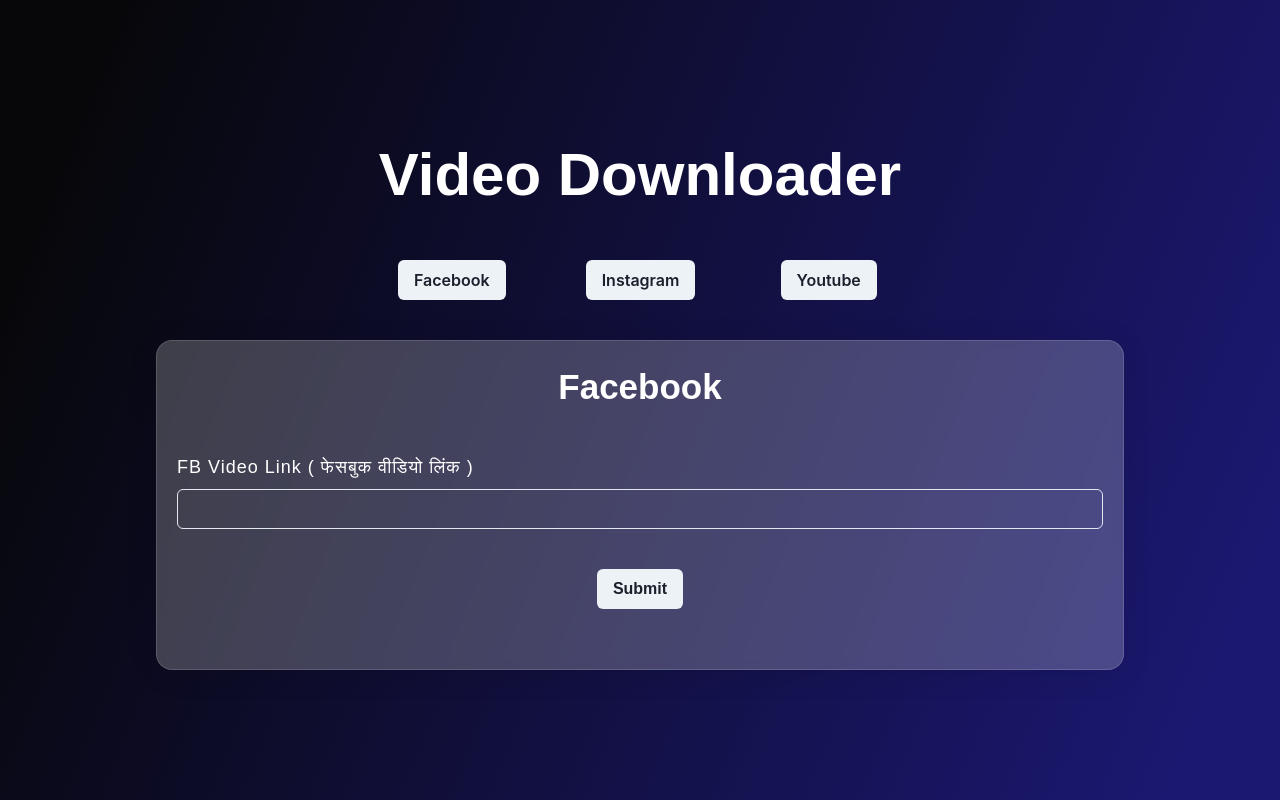
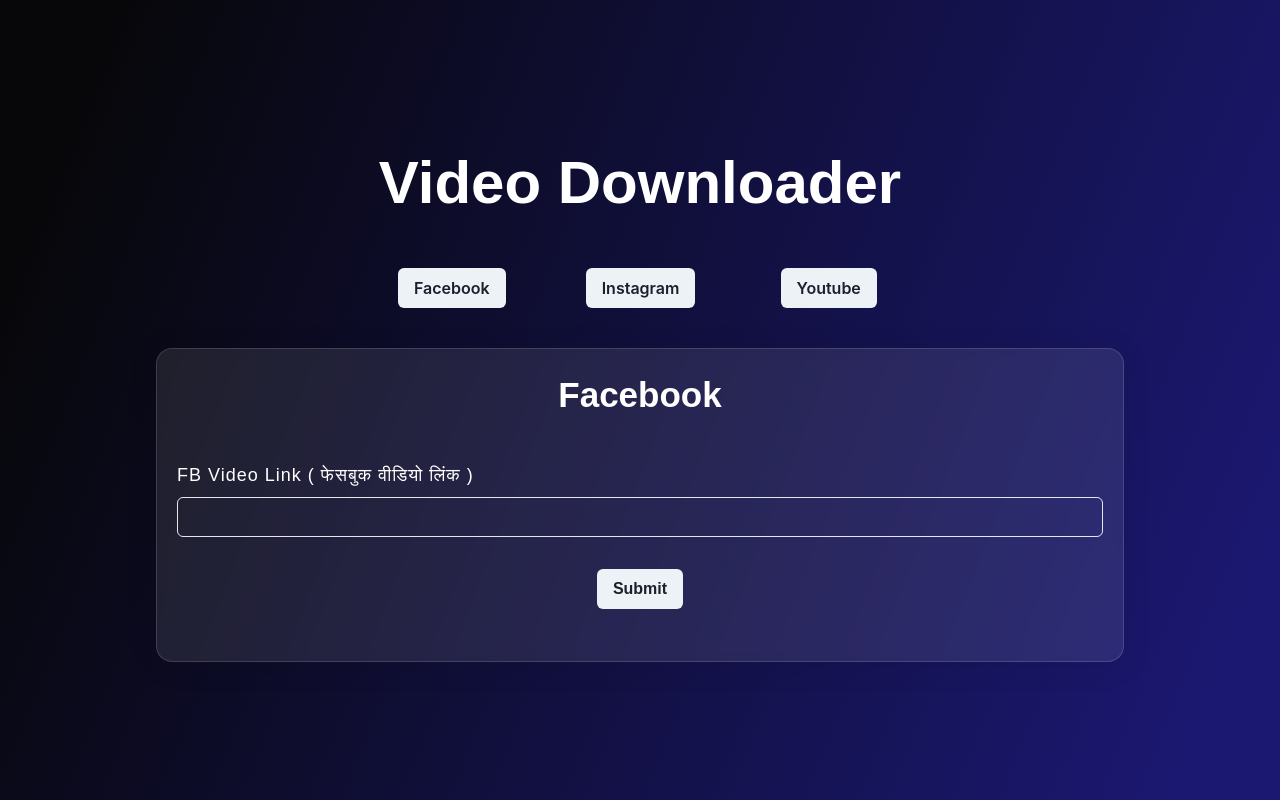
Before and after one commit to Sammy970/video-downloader, a React (Create React App) app: page /fb in a window 1280 px wide. Built offline with nearby package versions, Linux system fonts and the light colour scheme; a web font is replaced by a local one.

Commit message:
Change little UI

```diff
--- a/src/pages/Facebook.js
+++ b/src/pages/Facebook.js
@@ -46,29 +46,33 @@
     <Card
       mt={10}
       backdropBlur={20}
-      background={"rgba(255, 255, 255, 0.22)"}
+      background={"rgba(255, 255, 255, 0.09)"}
       borderRadius={"16px"}
       boxShadow={"0 4px 30px rgba(0, 0, 0, 0.1)"}
       backdropFilter={"blur(5px)"}
       border={"1px solid rgba(255, 255, 255, 0.14)"}
     >
-      <CardBody fontFamily={"'Hind', sans-serif"} color={"white"}>
+      <CardBody p={5} fontFamily={"'Hind', sans-serif"} color={"white"}>
         <Text
           mb={10}
           fontFamily={"'Khand', sans-serif"}
           fontWeight={600}
-          fontSize={{ base: 20, md: 35 }}
+          fontSize={{ base: 25, md: 35 }}
         >
           Facebook
         </Text>
         {/* <Text mb={10}>https://fb.watch/m_jEGodCb7</Text> */}
-        <FormControl mb={10}>
-          <FormLabel fontSize={18} fontWeight={400} letterSpacing={1}>
+        <FormControl mb={8}>
+          <FormLabel
+            fontSize={{ base: 16, md: 18 }}
+            fontWeight={400}
+            letterSpacing={1}
+          >
             FB Video Link ( फेसबुक वीडियो लिंक )
           </FormLabel>
           <Input
             type="text"
-            mb={10}
+            mb={8}
             value={fbVideoLink}
             onChange={(e) => setFbVideoLink(e.target.value)}
           />
@@ -76,8 +80,6 @@
         </FormControl>
 
         {resFbData && (
-          <>
-            <Text mb={6}>{resFbData.title}</Text>
           <HStack justifyContent={"center"} gap={10}>
             <Link
               p={3}
@@ -102,7 +104,6 @@
               Download SD
             </Link>
           </HStack>
-          </>
         )}
       </CardBody>
     </Card>
```
Lines whose indentation alone changed are shown as unchanged.
